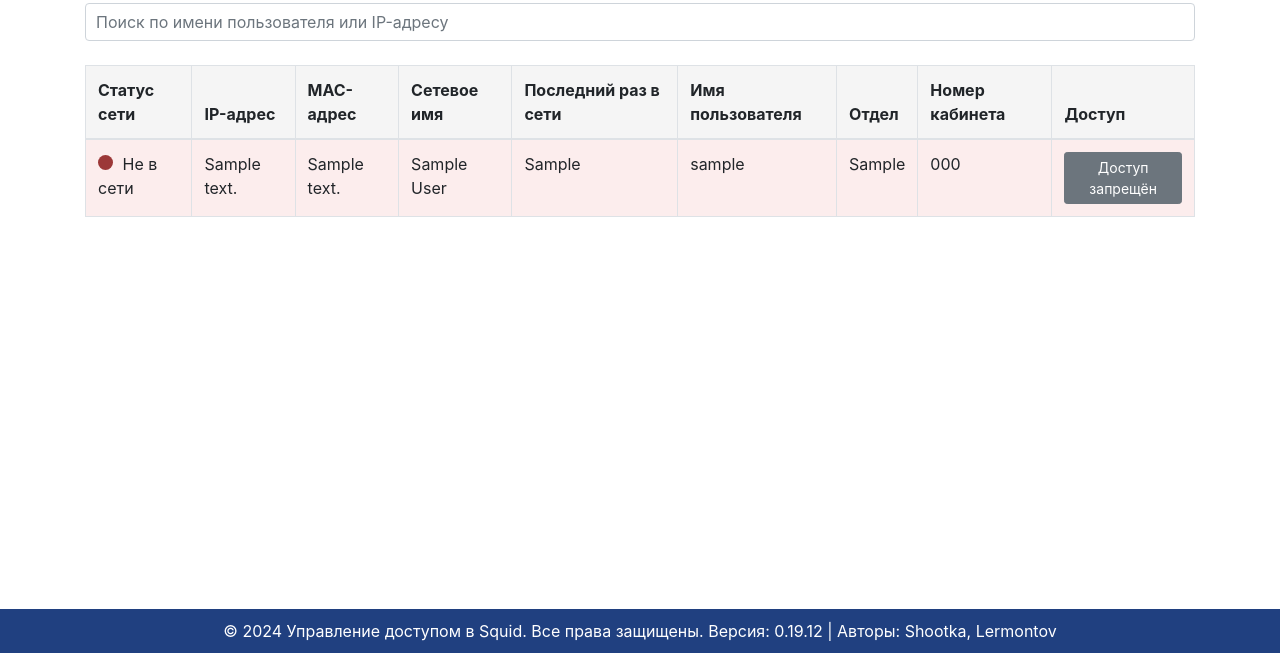
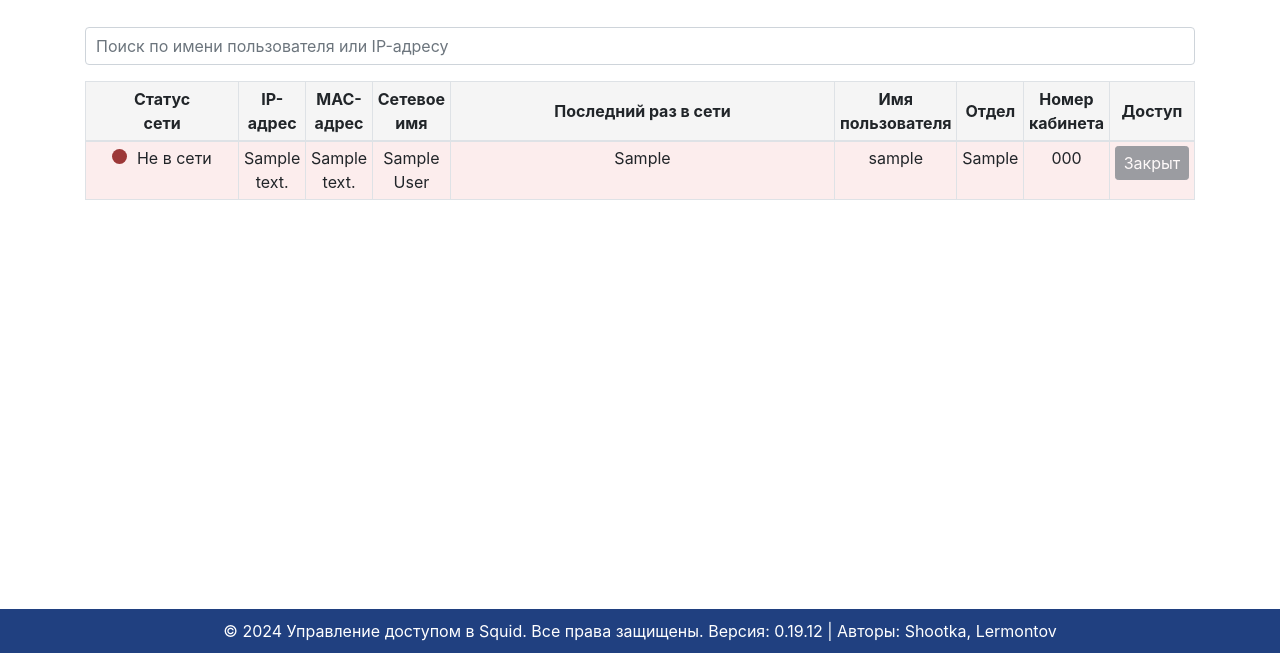
Before and after one commit to ShootkaXd/Squid_controller, a Flask app: page /index in a window 1280 px wide. Shown: the part 147-800 px from the top of the page. Run offline with Flask 3, Linux system fonts and the light colour scheme; a user stored in the database is signed in; tables that the repository leaves empty hold one stand-in row (values such as "Sample post"); some libraries are stand-ins or nearby versions.

Commit message:
Исправления по ТЗ

```diff
--- a/app.py
+++ b/app.py
@@ -21,6 +21,8 @@ import platform
 import socket
 import sqlite3
 import os
+import signal
+
 
 app = Flask(__name__)
 socketio = SocketIO(app)
@@ -45,7 +47,7 @@ def inject_version():
     return dict(version=version.__version__)
 
 @app.route('/system_info')
-@login_required
+#@login_required
 def system_info():
     os_info = platform.system()
     os_version = platform.version()
@@ -79,8 +81,12 @@ def login():
 
     return render_template('login.html', form=form)
 
+@app.errorhandler(401)
+def unauthorized_error(error):
+    return redirect(url_for('login'))
+
 @app.route('/index')
-@login_required
+#@login_required
 def users():
     try:
         conn = sqlite3.connect('access_control.db')
@@ -134,7 +140,7 @@ app.jinja_env.filters['format_uptime'] = format_uptime
 
 
 @app.route('/update_user', methods=['POST'])
-@login_required
+#@login_required
 def update_user():
     try:
         data = request.get_json()
@@ -172,7 +178,7 @@ def update_user():
 
 
 @app.route('/confirm_access', methods=['POST'])
-@login_required
+#@login_required
 def confirm_access():
     try:
         conn = sqlite3.connect('access_control.db')
@@ -198,7 +204,7 @@ def confirm_access():
         return jsonify({'status': 'error', 'message': 'Failed to confirm access'})
 
 @app.route('/toggle_access', methods=['POST'])
-@login_required
+#@login_required
 def toggle_access():
     mac_address = request.form.get('macAddress')
 
@@ -234,4 +240,4 @@ if __name__ == '__main__':
     scan_thread = threading.Thread(target=run_periodic_scan)
     scan_thread.daemon = True
     scan_thread.start()
-    app.run(host=settings.host, port=settings.port)
+    app.run(host=settings.host, port=settings.port,)
--- a/static/css/search.css
+++ b/static/css/search.css
@@ -1,9 +1,13 @@
 .testB {
     color: aliceblue;
-    font-size: 1.8rem;
+    font-size: 1.5rem;
+    margin-left: 20px;
+    text-align: center;
 }
 
 #navBar {
+    justify-content: center;
+    text-align: center;
     background-color: rgb(32, 64, 128);
 }
 
@@ -20,10 +24,20 @@
 }
 
 #mainTable {
-    margin-top: 20px;
+    font-size: 1rem;
+    justify-content: center;
+    text-align: center;
 }
 
 #usersTable {
     background-color: #f5f5f5;
-    word-wrap: break-word;
 }
+
+#thAli{
+    vertical-align: middle;
+}
+
+#btnAccess {
+    font-size: 1rem;
+    opacity: .67;
+}
--- a/static/js/users.js
+++ b/static/js/users.js
@@ -114,15 +114,15 @@ function toggleAccess(button, macAddress) {
             var newStatus = response.newStatus;
 
             // Обновляем текст кнопки
-            button.innerText = newStatus ? 'доступ Запрещён' : 'доступ Разрешён';
+            button.innerText = newStatus ? 'Закрыт' : 'Открыт';
 
             // Обновляем класс кнопки
             if (newStatus) {
-                button.classList.remove('btn-primary');
+                button.classList.remove('btn-success');
                 button.classList.add('btn-secondary');
             } else {
                 button.classList.remove('btn-secondary');
-                button.classList.add('btn-primary');
+                button.classList.add('btn-success');
             }
 
             // Обновляем data-атрибут с новым статусом
--- a/templates/index.html
+++ b/templates/index.html
@@ -10,7 +10,7 @@
     <link rel="stylesheet" href="https://stackpath.bootstrapcdn.com/bootstrap/4.3.1/css/bootstrap.min.css">
 </head>
 
-<nav id="navBar" class="navbar navbar-expand-sm">
+<nav id="navBar" class="navbar navbar-expand container-fluid">
     <a class="navbar-brand" href="#">
         <img src="{{ url_for('static', filename='images/icon.png') }}" height="100" alt="icon">
     </a>
@@ -24,26 +24,25 @@
     </div>
 </nav>
 
-<body id="GIGI">
-    <div id="mainContent">
-        <div class="container mt-4">
-            <div id="searchContainer" class="mb-4">
+<body>
+        <div class="container mt-5">
+            <div id="searchContainer" class="mb-3">
                 <input type="text" id="searchInput" class="form-control" onkeyup="filterUsers()" placeholder="Поиск по имени пользователя или IP-адресу">
             </div>
 
-            <div id="mainTable" class="table-responsive">
-                <table id="usersTable" class="table table-bordered">
+            <div id="mainTable">
+                <table id="usersTable" class="table table-bordered table-sm">
                     <thead>
                         <tr>
-                            <th>Статус сети</th>
-                            <th>IP-адрес</th>
-                            <th>MAC-адрес</th>
-                            <th>Сетевое имя</th>
-                            <th>Последний раз в сети</th>
-                            <th>Имя пользователя</th>
-                            <th>Отдел</th>
-                            <th>Номер кабинета</th>
-                            <th>Доступ</th>
+                            <th id="thAli" class="px-5">Статус сети</th>
+                            <th id="thAli">IP-адрес</th>
+                            <th id="thAli">MAC-адрес</th>
+                            <th id="thAli">Сетевое имя</th>
+                            <th id="thAli" class="container">Последний раз в сети</th>
+                            <th id="thAli">Имя пользователя</th>
+                            <th id="thAli">Отдел</th>
+                            <th id="thAli">Номер кабинета</th>
+                            <th id="thAli">Доступ</th>
                         </tr>
                     </thead>
                     <tbody>
@@ -61,8 +60,8 @@
                             <td contenteditable="true" data-mac="{{ user.mac }}" onblur="saveChanges(this, '{{ user.mac }}', 'department')">{{ user.department }}</td>
                             <td contenteditable="true" data-mac="{{ user.mac }}" onblur="saveChanges(this, '{{ user.mac }}', 'number_cabinet')">{{ user.number_cabinet }}</td>
                             <td>
-                                <button onclick="toggleAccess(this, '{{ user.mac }}')" class="btn btn-sm {{ 'btn-secondary' if user.access_allowed else 'btn-primary' }}" data-status="{{ 'true' if user.access_allowed else 'false' }}">
-                                    Доступ {{ "запрещён" if user.access_allowed else "разрешён" }}
+                                <button id="btnAccess" onclick="toggleAccess(this, '{{ user.mac }}')" class="btn btn-sm {{ 'btn-secondary' if user.access_allowed else 'btn-success' }}" data-status="{{ 'true' if user.access_allowed else 'false' }}">
+                                    {{ "Закрыт" if user.access_allowed else "Открыт" }}
                                 </button>
                             </td>
                         </tr>
@@ -71,7 +70,6 @@
                 </table>
             </div>
         </div>
-    </div>
 
     <footer class="footer mt-auto">
         <div class="container text-center">
--- a/templates/system_info.html
+++ b/templates/system_info.html
@@ -15,7 +15,7 @@
     </a>
     <div class="collapse navbar-collapse">
         <ul class="navbar-nav ml-auto">
-            <li class="nav-item"><a class="nav-link testB" href={{ url_for('users') }}>Главная</a></li>
+            <li class="nav-item"><a class="nav-link testB" href="{{ url_for('users')}}">Главная</a></li>
             <li class="nav-item"><a class="nav-link testB" href="#" data-url="/blocked-sites">Заблокированные сайты</a></li>
             <li class="nav-item"><a class="nav-link testB" href="#" data-url="/monitoring">Мониторинг</a></li>
             <li class="nav-item"><a class="nav-link testB" href="{{ url_for('system_info') }}">Информация о системе</a></li>
@@ -57,6 +57,7 @@
     <footer class="footer mt-auto">
         <div class="container text-center">
             <span class="text-footer">© 2024 Управление доступом в Squid. Все права защищены.</span>
+            <span class="text-footer">Версия: {{ version }} | Авторы: Shootka, Lermontov</span>
         </div>
     </footer>
 
```
